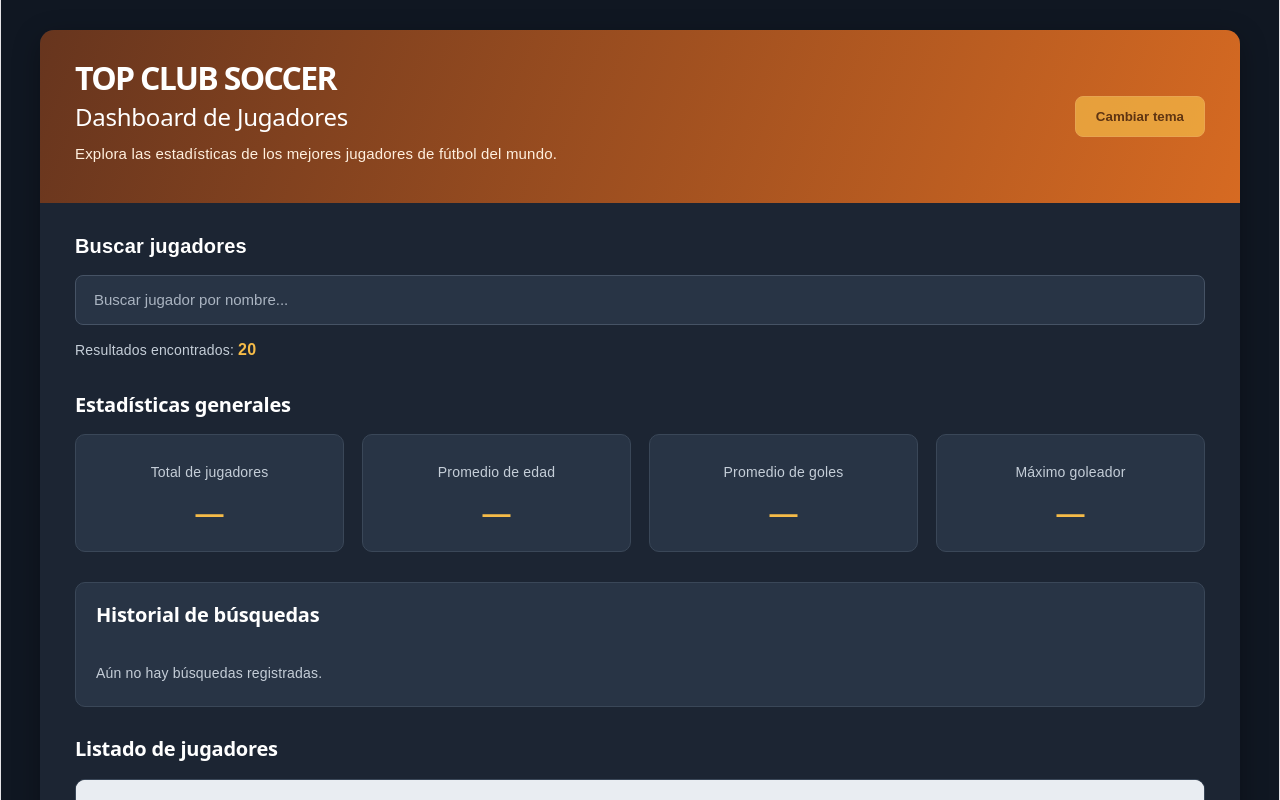
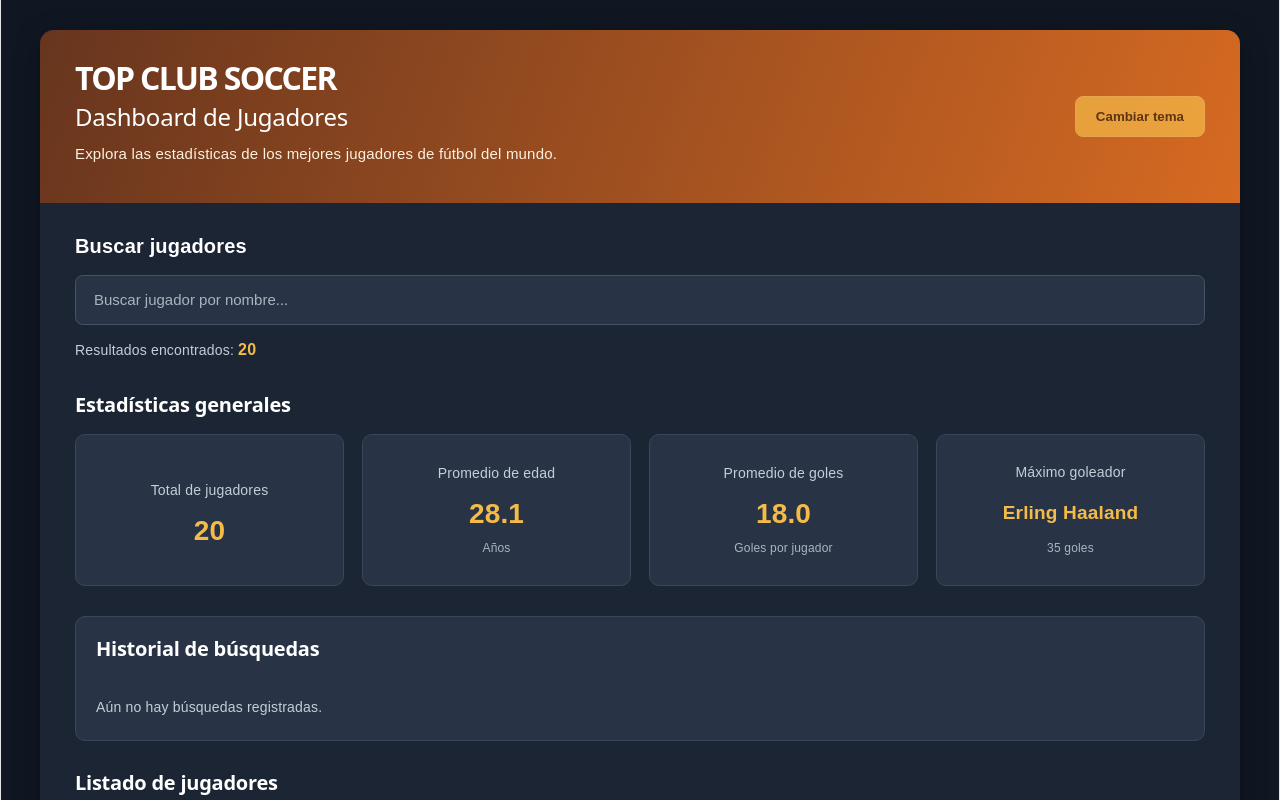
Before and after one commit to kevinncuervo/Examen-final, a React (Vite) app: page / in a window 1280 px wide. Shown: the top 800 px of the page. Built offline with nearby package versions, Linux system fonts and the light colour scheme.

Commit message:
Implementar estadisticas dinamicas de jugadores con useMemo

```diff
--- a/src/App.jsx
+++ b/src/App.jsx
@@ -1,12 +1,13 @@
+
 
 import { useEffect, useMemo, useState } from 'react';
 import DashboardLayout from './components/DashboardLayout';
 import { players } from './data/players';
 
-// Clave utilizada para guardar el historial
+// Clave del historial en localStorage
 const HISTORY_KEY = 'top-club-soccer-search-history';
 
-// Recuperar el historial almacenado
+// Recuperar historial almacenado
 function loadSearchHistory() {
   try {
     const savedHistory = localStorage.getItem(HISTORY_KEY);
@@ -42,13 +43,11 @@ function loadSearchHistory() {
 }
 
 function App() {
-  // Texto escrito por el usuario
+  // Estados de búsqueda
   const [searchValue, setSearchValue] = useState('');
-
-  // Búsqueda aplicada después de 300 ms
   const [debouncedSearch, setDebouncedSearch] = useState('');
 
-  // Historial recuperado desde localStorage
+  // Estado del historial
   const [searchHistory, setSearchHistory] = useState(
     loadSearchHistory
   );
@@ -78,11 +77,54 @@ function App() {
     });
   }, [debouncedSearch]);
 
+  // Calcular estadísticas del conjunto filtrado
+  const stats = useMemo(() => {
+    const totalPlayers = filteredPlayers.length;
+
+    // Manejar búsquedas sin resultados
+    if (totalPlayers === 0) {
+      return {
+        totalPlayers: 0,
+        averageAge: 0,
+        averageGoals: 0,
+        topScorer: null
+      };
+    }
+
+    // Sumar las edades
+    const totalAge = filteredPlayers.reduce(
+      (total, player) => total + player.age,
+      0
+    );
+
+    // Sumar los goles
+    const totalGoals = filteredPlayers.reduce(
+      (total, player) => total + player.goals,
+      0
+    );
+
+    // Identificar al jugador con más goles
+    const topScorer = filteredPlayers.reduce(
+      (bestPlayer, currentPlayer) => (
+        currentPlayer.goals > bestPlayer.goals
+          ? currentPlayer
+          : bestPlayer
+      ),
+      filteredPlayers[0]
+    );
+
+    return {
+      totalPlayers,
+      averageAge: totalAge / totalPlayers,
+      averageGoals: totalGoals / totalPlayers,
+      topScorer
+    };
+  }, [filteredPlayers]);
+
   // Registrar búsquedas después del debounce
   useEffect(() => {
     const newSearch = debouncedSearch.trim();
 
-    // No guardar búsquedas vacías
     if (newSearch.length === 0) {
       return;
     }
@@ -91,14 +133,22 @@ function App() {
       const normalizedSearch = newSearch
         .toLocaleLowerCase('es');
 
-      // Eliminar coincidencias anteriores
+      // Evitar actualizaciones innecesarias
+      if (
+        previousHistory[0]?.toLocaleLowerCase('es') ===
+        normalizedSearch
+      ) {
+        return previousHistory;
+      }
+
+      // Eliminar búsquedas repetidas
       const historyWithoutDuplicates =
         previousHistory.filter((search) => (
           search.toLocaleLowerCase('es') !==
           normalizedSearch
         ));
 
-      // Guardar la búsqueda más reciente al inicio
+      // Guardar las cinco más recientes
       return [
         newSearch,
         ...historyWithoutDuplicates
@@ -106,7 +156,7 @@ function App() {
     });
   }, [debouncedSearch]);
 
-  // Persistir el historial en localStorage
+  // Guardar historial en localStorage
   useEffect(() => {
     try {
       localStorage.setItem(
@@ -114,23 +164,23 @@ function App() {
         JSON.stringify(searchHistory)
       );
     } catch {
-      // La búsqueda sigue funcionando si el
-      // navegador no permite el almacenamiento.
+      // La búsqueda funciona incluso si no
+      // está disponible localStorage.
     }
   }, [searchHistory]);
 
-  // Limpiar el buscador
+  // Limpiar campo de búsqueda
   const handleClearSearch = () => {
     setSearchValue('');
     setDebouncedSearch('');
   };
 
-  // Seleccionar una búsqueda anterior
+  // Recuperar búsqueda del historial
   const handleSelectSearch = (search) => {
     setSearchValue(search);
   };
 
-  // Borrar todo el historial
+  // Limpiar historial
   const handleClearHistory = () => {
     setSearchHistory([]);
   };
@@ -144,6 +194,7 @@ function App() {
       searchHistory={searchHistory}
       onSelectSearch={handleSelectSearch}
       onClearHistory={handleClearHistory}
+      stats={stats}
     />
   );
 }
--- a/src/components/DashboardLayout.jsx
+++ b/src/components/DashboardLayout.jsx
@@ -1,6 +1,7 @@
 
 import SearchBar from './SearchBar';
 import SearchHistory from './SearchHistory';
+import StatsPanel from './StatsPanel';
 import '../styles/dashboard.css';
 
 function DashboardLayout({
@@ -10,7 +11,8 @@ function DashboardLayout({
   resultsCount,
   searchHistory,
   onSelectSearch,
-  onClearHistory
+  onClearHistory,
+  stats
 }) {
   return (
     <div className="dashboard">
@@ -50,29 +52,10 @@ function DashboardLayout({
         </section>
 
         <section className="dashboard__stats">
-          <h2>Estadísticas generales</h2>
-
-          <div className="dashboard__stats-grid">
-            <article className="dashboard__stat-card">
-              <h3>Total de jugadores</h3>
-              <p>—</p>
-            </article>
-
-            <article className="dashboard__stat-card">
-              <h3>Promedio de edad</h3>
-              <p>—</p>
-            </article>
-
-            <article className="dashboard__stat-card">
-              <h3>Promedio de goles</h3>
-              <p>—</p>
-            </article>
-
-            <article className="dashboard__stat-card">
-              <h3>Máximo goleador</h3>
-              <p>—</p>
-            </article>
-          </div>
+          <StatsPanel
+            stats={stats}
+            darkMode={true}
+          />
         </section>
 
         <section className="dashboard__history">
--- /dev/null
+++ b/src/components/StatsPanel.jsx
@@ -0,0 +1,76 @@
+
+import '../styles/stats-panel.css';
+
+function StatsPanel({ stats, darkMode = true }) {
+  const themeClass = darkMode
+    ? 'stats-panel--dark'
+    : 'stats-panel--light';
+
+  return (
+    <div className={`stats-panel ${themeClass}`}>
+      <h2 className="stats-panel__title">
+        Estadísticas generales
+      </h2>
+
+      <div className="stats-panel__grid">
+        <article className="stats-panel__card">
+          <h3 className="stats-panel__label">
+            Total de jugadores
+          </h3>
+
+          <p className="stats-panel__value">
+            {stats.totalPlayers}
+          </p>
+        </article>
+
+        <article className="stats-panel__card">
+          <h3 className="stats-panel__label">
+            Promedio de edad
+          </h3>
+
+          <p className="stats-panel__value">
+            {stats.averageAge.toFixed(1)}
+          </p>
+
+          <span className="stats-panel__detail">
+            Años
+          </span>
+        </article>
+
+        <article className="stats-panel__card">
+          <h3 className="stats-panel__label">
+            Promedio de goles
+          </h3>
+
+          <p className="stats-panel__value">
+            {stats.averageGoals.toFixed(1)}
+          </p>
+
+          <span className="stats-panel__detail">
+            Goles por jugador
+          </span>
+        </article>
+
+        <article className="stats-panel__card">
+          <h3 className="stats-panel__label">
+            Máximo goleador
+          </h3>
+
+          <p className="stats-panel__value stats-panel__value--player">
+            {stats.topScorer
+              ? stats.topScorer.name
+              : 'Sin resultados'}
+          </p>
+
+          <span className="stats-panel__detail">
+            {stats.topScorer
+              ? `${stats.topScorer.goals} goles`
+              : 'No hay jugadores disponibles'}
+          </span>
+        </article>
+      </div>
+    </div>
+  );
+}
+
+export default StatsPanel;
--- /dev/null
+++ b/src/styles/stats-panel.css
@@ -0,0 +1,139 @@
+
+/* Contenedor de estadísticas */
+.stats-panel {
+  width: 100%;
+}
+
+/* Título principal */
+.stats-panel__title {
+  margin: 0 0 20px;
+  font-size: 20px;
+  font-weight: 700;
+}
+
+/* Cuadrícula de tarjetas */
+.stats-panel__grid {
+  display: grid;
+  grid-template-columns: repeat(4, minmax(0, 1fr));
+  gap: 18px;
+}
+
+/* Tarjetas individuales */
+.stats-panel__card {
+  display: flex;
+  flex-direction: column;
+  align-items: center;
+  justify-content: center;
+  min-height: 145px;
+  padding: 24px 18px;
+  border: 1px solid #3a4758;
+  border-radius: 10px;
+  text-align: center;
+  transition:
+    transform 0.2s ease,
+    box-shadow 0.2s ease;
+}
+
+/* Efecto visual */
+.stats-panel__card:hover {
+  transform: translateY(-3px);
+  box-shadow: 0 6px 18px rgba(0, 0, 0, 0.2);
+}
+
+/* Título de cada estadística */
+.stats-panel__label {
+  margin: 0 0 15px;
+  font-size: 14px;
+  font-weight: 500;
+}
+
+/* Valor principal */
+.stats-panel__value {
+  margin: 0;
+  font-size: 28px;
+  font-weight: 700;
+  overflow-wrap: anywhere;
+}
+
+/* Nombre del goleador */
+.stats-panel__value--player {
+  font-size: 19px;
+  line-height: 1.4;
+}
+
+/* Información adicional */
+.stats-panel__detail {
+  margin-top: 8px;
+  font-size: 12px;
+}
+
+/* Colores del modo oscuro */
+.stats-panel--dark .stats-panel__title {
+  color: #ffffff;
+}
+
+.stats-panel--dark .stats-panel__card {
+  background-color: #283445;
+}
+
+.stats-panel--dark .stats-panel__label {
+  color: #c5ced8;
+}
+
+.stats-panel--dark .stats-panel__value {
+  color: #f5bb48;
+}
+
+.stats-panel--dark .stats-panel__detail {
+  color: #aab4c1;
+}
+
+/* Colores preparados para el modo claro */
+.stats-panel--light .stats-panel__title {
+  color: #243246;
+}
+
+.stats-panel--light .stats-panel__card {
+  background-color: #ffffff;
+  border-color: #d3d9e1;
+}
+
+.stats-panel--light .stats-panel__label {
+  color: #475569;
+}
+
+.stats-panel--light .stats-panel__value {
+  color: #a85a13;
+}
+
+.stats-panel--light .stats-panel__detail {
+  color: #64748b;
+}
+
+/* Tabletas */
+@media (max-width: 900px) {
+  .stats-panel__grid {
+    grid-template-columns: repeat(2, minmax(0, 1fr));
+  }
+}
+
+/* Celulares */
+@media (max-width: 480px) {
+  .stats-panel__grid {
+    grid-template-columns: 1fr;
+    gap: 12px;
+  }
+
+  .stats-panel__card {
+    min-height: 120px;
+    padding: 18px;
+  }
+
+  .stats-panel__value {
+    font-size: 25px;
+  }
+
+  .stats-panel__value--player {
+    font-size: 18px;
+  }
+}
```
